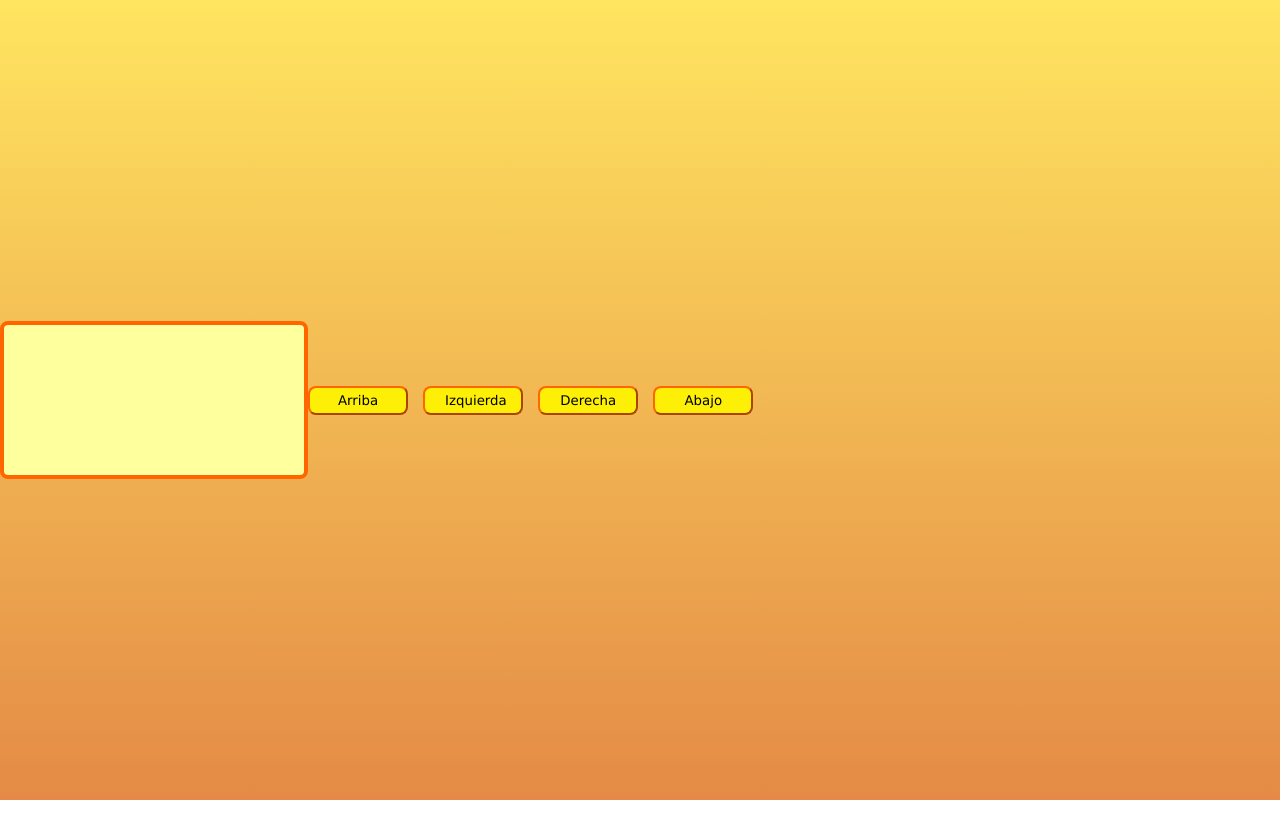
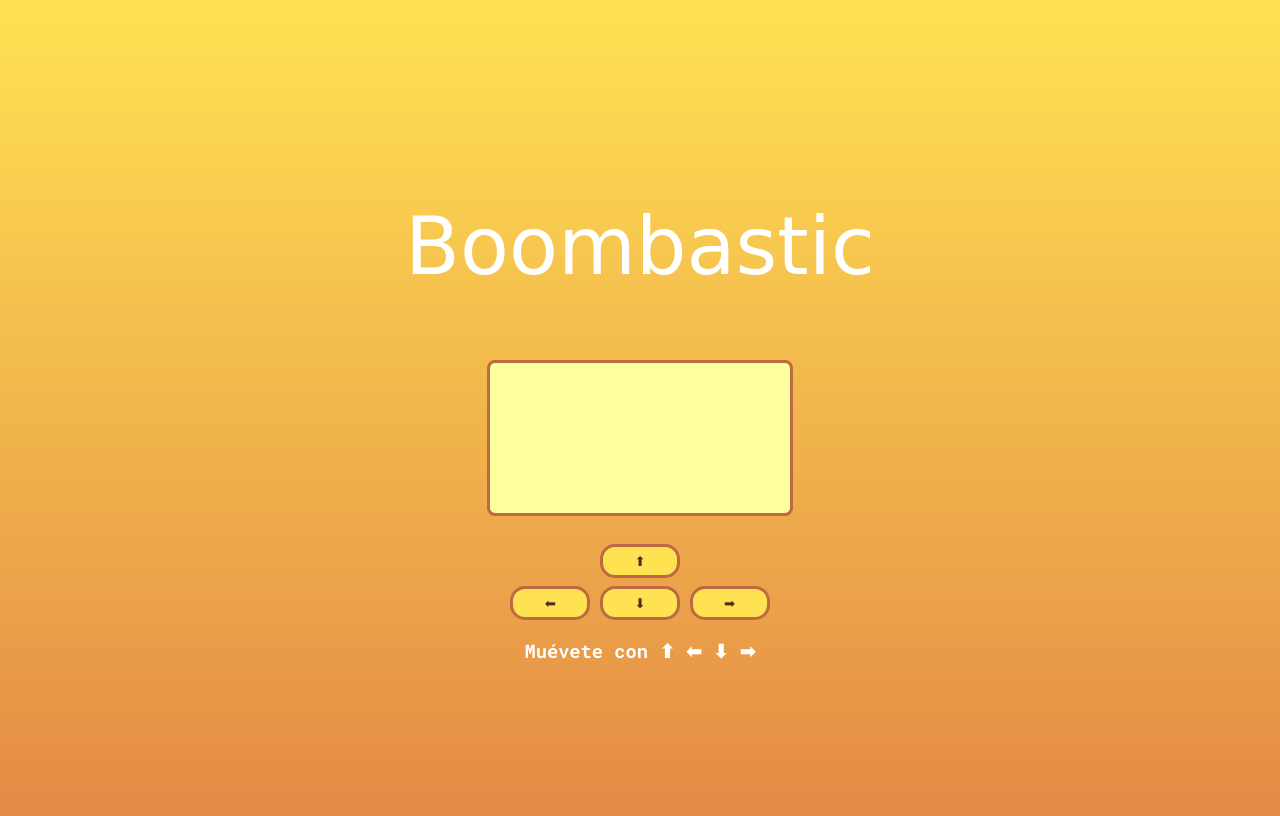
Before and after one commit to ivozayas/bombastic, a plain HTML site: page index.html in a window 1280 px wide. Drawn offline with Linux system fonts and the light colour scheme; a web font is replaced by a local one.

Commit message:
Modifiqué estilos

```diff
--- a/index.html
+++ b/index.html
@@ -9,18 +9,24 @@
 </head>
 <body>
     <section class="game-container">
+        <h1 id="title">Boombastic</h1>
+
         <canvas id="game"></canvas>
 
         <div class="buttons">
-            <button id="up">Arriba</button>
-            <button id="left">Izquierda</button>
-            <button id="right">Derecha</button>
-            <button id="down">Abajo</button>
+            <button onmousedown="moverArriba()" onmouseup="detenerMovimiento()">⬆</button>
+            <div>
+                <button onmousedown="moverIzquierda()" onmouseup="detenerMovimiento()">⬅</button>
+                <button onmousedown="moverAbajo()" onmouseup="detenerMovimiento()">⬇</button>
+                <button onmousedown="moverDerecha()" onmouseup="detenerMovimiento()">➡</button>
+            </div>
         </div>
 
-        <div class="messages">
-            <!-- to do -->
-        </div>
+        <h3>Muévete con ⬆ ⬅ ⬇ ➡</h3>
+    </section>
+
+    <section class="messages">
+        <!-- to do -->
     </section>
 
     <script src="./maps.js"></script>
--- a/styles.css
+++ b/styles.css
@@ -1,47 +1,53 @@
+@import url('https://fonts.googleapis.com/css2?family=Roboto+Mono:wght@100;400;700&family=Rubik+Spray+Paint&display=swap');
+
 body {
-    background: linear-gradient(to bottom, rgb(255, 229, 96), rgb(228, 138, 70));
+    background: linear-gradient(to bottom, rgb(255, 226, 82), rgb(228, 138, 70));
     color: #fff;
-    font-family: Verdana, Geneva, Tahoma, sans-serif;
-    margin: 0;
-    padding: 0;
-  }
+    font-family: 'Roboto Mono', monospace;
+}
 
-  .game-container {
+#title {
+    font-family: 'Rubik Spray Paint', cursive;
+    font-weight: normal;
+    font-size: 80px;
+    color: white;
+}
+
+.game-container{
     display: flex;
+    flex-direction: column;
+    justify-content: center;
     align-items: center;
-    justify-content: center;
-    flex-wrap: wrap;
     height: 100vh;
-    width: 100vw;
-  }
+}
 
   canvas {
-    border: 4px solid #ff6600;
+    border: 3px solid #be6844;
     border-radius: 8px;
     background-color: #feff9d;
   }
 
-  .btns {
+  .buttons {
     display: flex;
-    justify-content: center;
-    flex-wrap: wrap;
-    margin: 0 auto;
-    width: 100%;
+    align-items: center;
+    flex-direction: column;
+    margin-top: 20px;
   }
 
   button {
-    background-color: #fdef05;
-    border-radius: 8px;
-    border-color: #ff6600;
+    background-color:  rgb(255, 226, 82);
+    border-radius: 15px;
+    border: 3px solid #be6844;
+    color: #542a19;
     font-family: inherit;
-    margin: 0;
-    padding: 5px 20px;
-    width: 100px;
+    margin-top: 8px;
+    padding: 5px;
+    width: 80px;
   }
-  button:not(:last-child) {
+  /* button:not(:last-child) {
     margin-right: 10px;
   }
-
+   */
   .messages {
     display: flex;
     flex-wrap: wrap;
```
